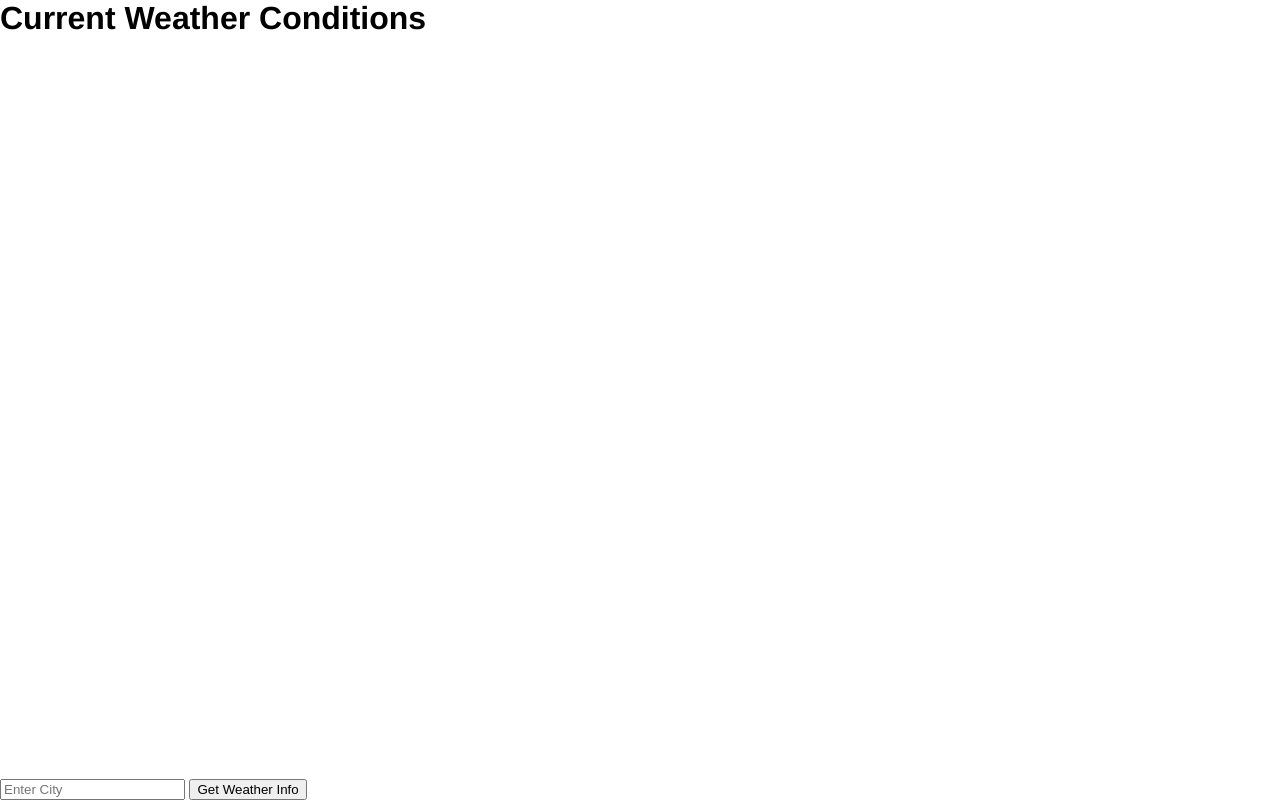
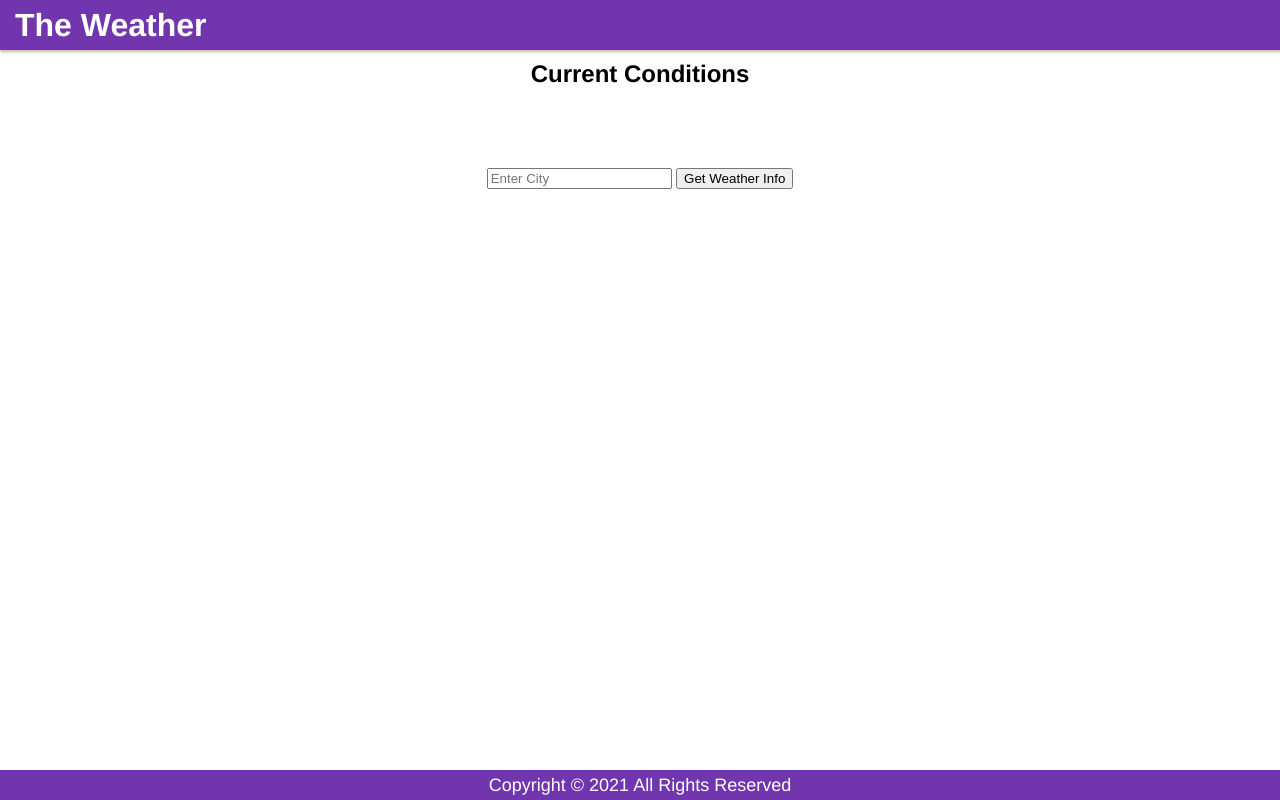
Before and after one commit to nwilltell27/weather-app-ajax, a plain HTML site: page index.html in a window 1280 px wide. Drawn offline with nearby package versions, Linux system fonts and the light colour scheme.

Commit message:
wip: updates html

```diff
--- a/index.html
+++ b/index.html
@@ -1,5 +1,6 @@
 <!DOCTYPE html>
 <html lang="en">
+
 <head>
     <meta charset="UTF-8">
     <meta http-equiv="X-UA-Compatible" content="IE=edge">
@@ -9,17 +10,23 @@
     <script defer src="./js/script.js"></script>
     <title>My Weather App</title>
 </head>
+
 <body>
-    <h1>Current Weather Conditions</h1>
+    <header>
+        <h1>The Weather</h1>
+    </header>
     <main>
+        <h2>Current Conditions</h2>
         <p id="city"></p>
         <p id="temp"></p>
         <p id="feel"></p>
         <p id="weather"></p>
+        <form class="searchForm">
+            <input id="citySearch" type="text" placeholder="Enter City" />
+            <input type="submit" value="Get Weather Info" />
+        </form>
     </main>
-    <form>
-        <input type="text" placeholder="Enter City" />
-        <input type="submit" value="Get Weather Info" />
-    </form>
+    <footer>Copyright &copy; 2021 All Rights Reserved</footer>
 </body>
+
 </html>
```
